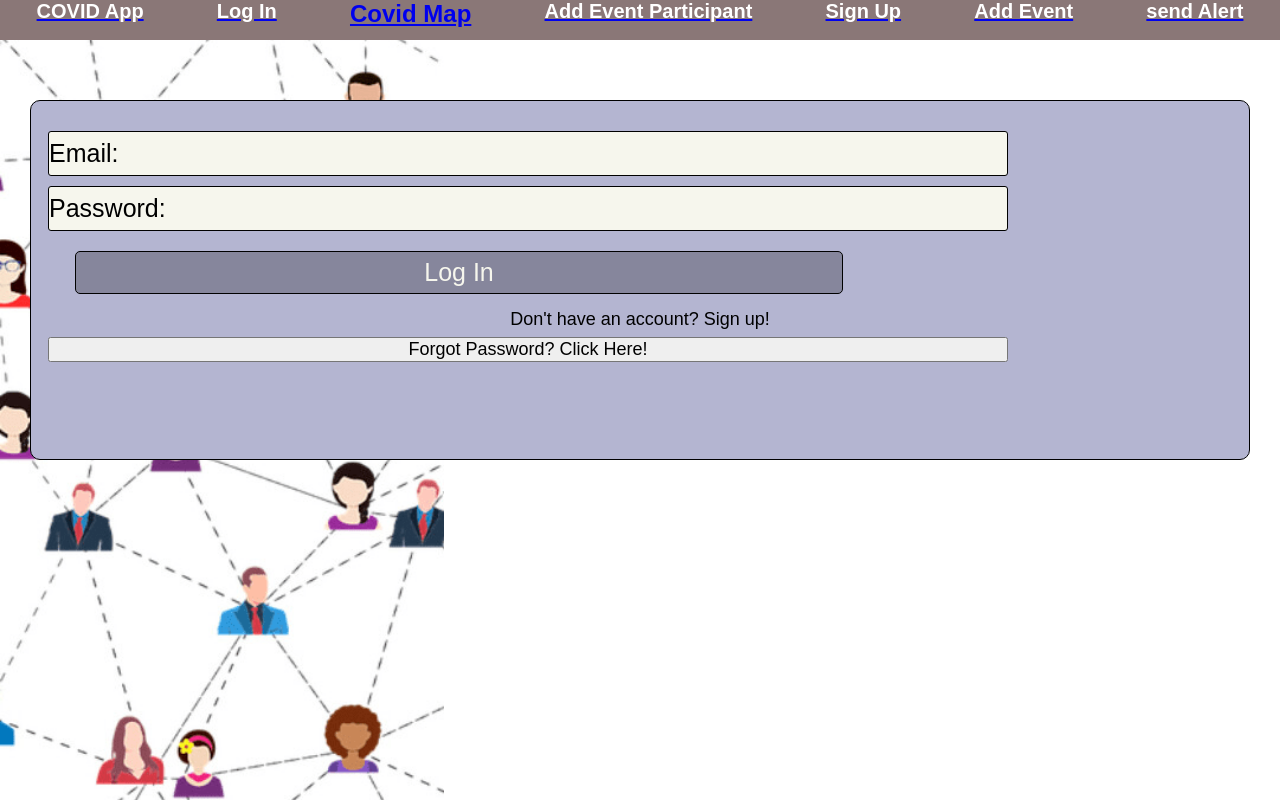
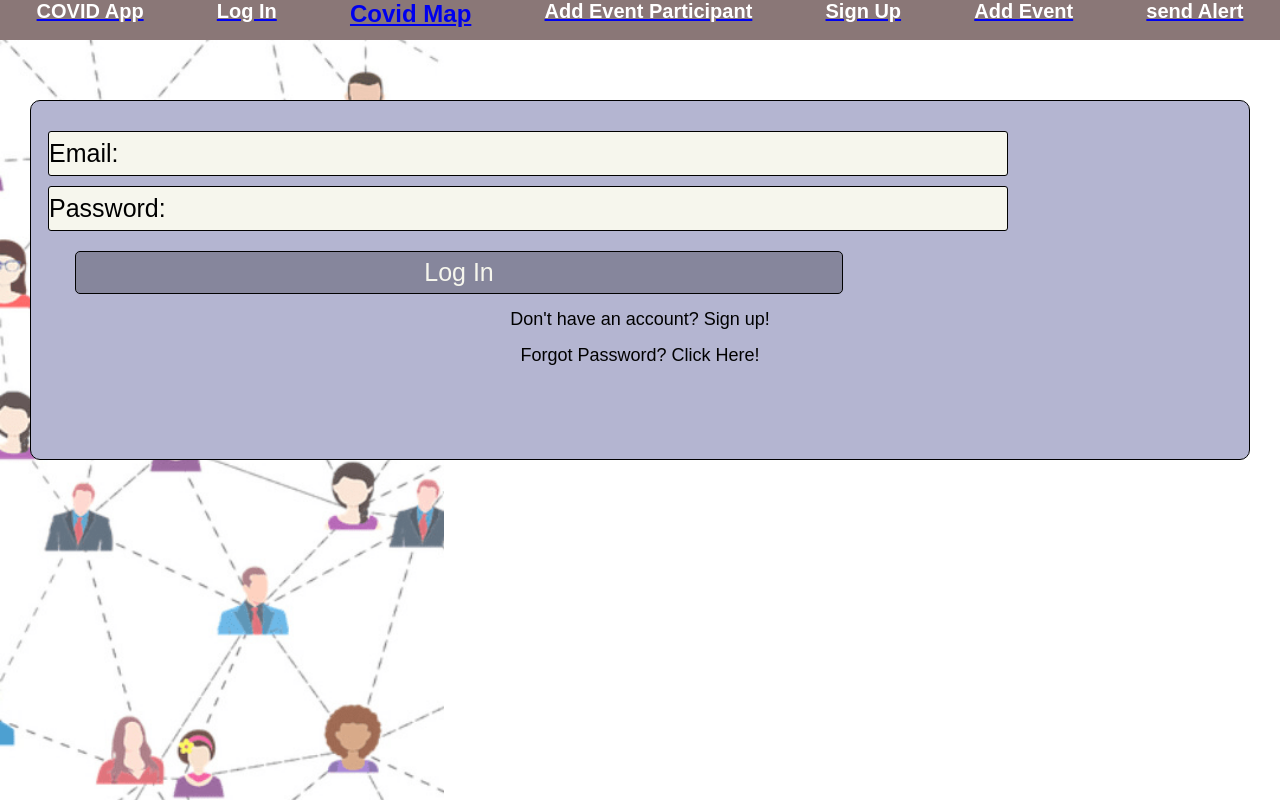
Before and after one commit to Strongtalk/COVID-Contact-tracing, a React (Create React App) app in the folder client/: page /userlogin-page in a window 1280 px wide. Built offline with nearby package versions, Linux system fonts and the light colour scheme; no server answers; a web font is replaced by a local one.

Commit message:
login page

```diff
--- a/client/src/Components/Login/user-login.css
+++ b/client/src/Components/Login/user-login.css
@@ -10,6 +10,7 @@
   height: 100vh;
   z-index: -5;
   position: absolute;
+  opacity: .7;
 }
 #loginTitle {
   text-align: left;
@@ -45,11 +46,11 @@
   background-color: rgb(246, 246, 237);
 }
 
-#signUpLink {
+.signUpLink {
   text-decoration: none;
 }
 
-#signUpText {
+.signUpText {
   margin-top: 15px;
   color: black;
   font-size: 18px;
--- a/client/src/Components/Login/user-login.js
+++ b/client/src/Components/Login/user-login.js
@@ -29,7 +29,6 @@ function UserLogin({ history }) {
 
   return (
     <div id="loginContainer">
-        {/* <h1 id="loginTitle"> Log In</h1> */}
         <form id="loginForm" onSubmit={handleLogin}>
           <input
             id="usernameInput"
@@ -52,10 +51,10 @@ function UserLogin({ history }) {
               placeholder="submit"
             />
           </div>
-          <a id="signUpLink" href="/user">
-            <p id="signUpText">Don't have an account? Sign up!</p>
+          <a className="signUpLink" href="/user">
+            <p className="signUpText">Don't have an account? Sign up!</p>
           </a>
-          <button id="forgotPasswordButton">Forgot Password? Click Here!</button>
+          <a href='/user' className="signUpLink"><p className='signUpText' >Forgot Password? Click Here!</p></a>
         </form>
 
         <img alt="hello" src="/Images/newImage.png" id="loginImage" />
--- a/client/src/Components/addEvent/addEvent.js
+++ b/client/src/Components/addEvent/addEvent.js
@@ -14,7 +14,7 @@ function AddEvent(props) {
 
 
   let objectId = localStorage.getItem("id");
-  console.log('id is:', objectId)
+
 
   useEffect(() => {
     console.log('In Add Event: ', props.location.state);
@@ -22,8 +22,6 @@ function AddEvent(props) {
   }, []);
 
   function handleSubmit(evt) {
-    console.log('submitting add', evt.target.description)
-
     const data =
     {
       name: evt.target.name,
@@ -41,7 +39,6 @@ function AddEvent(props) {
     })
       .then(response => response.json())
       .then(data => {
-        console.log('Success:', data);
       })
       .catch((error) => {
         console.error('Error:', error);
```
